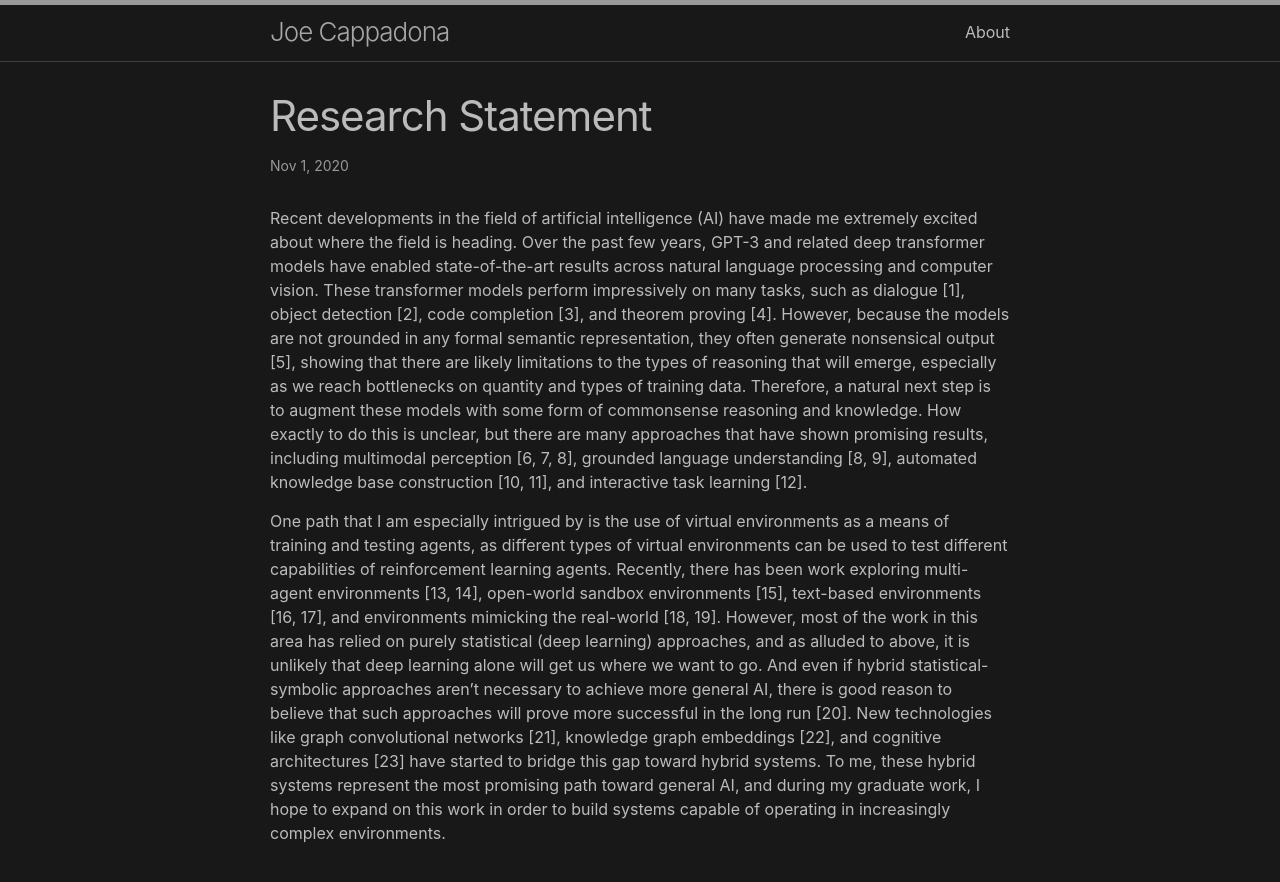
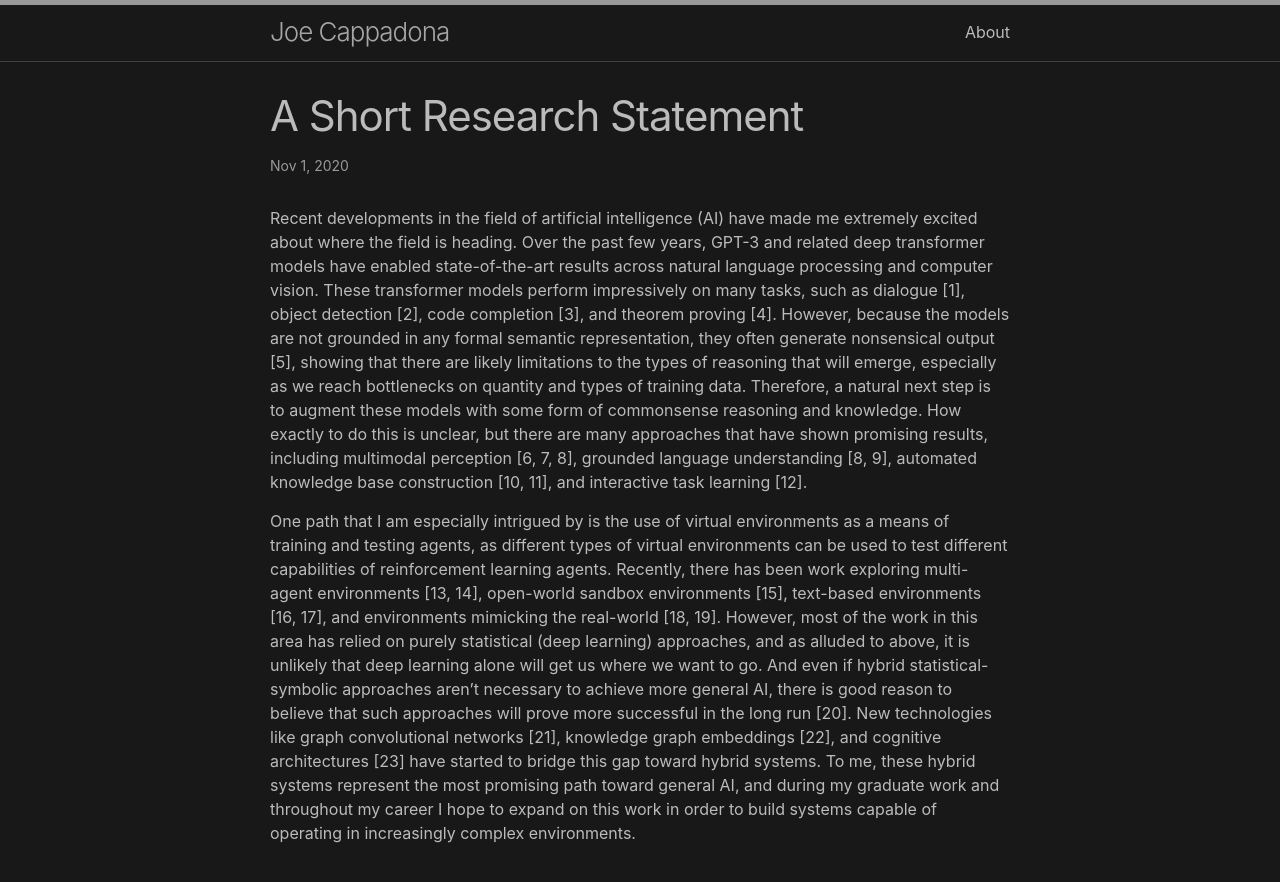
Before and after one commit to josephcappadona/josephcappadona.github.io, a Jekyll site: the page built from _posts/2020-11-01-a-short-research-statement.md, in a window 1280 px wide and 900 px high. Shown: the top 882 px of the window. Built offline with Jekyll 4.4.1, drawn with Linux system fonts in a browser that asks for light colours.

Commit message:
Update and rename 2020-11-01-research-statement.md to 2020-11-01-a-short-research-statement.md

```diff
--- a/_posts/2020-11-01-research-statement.md
+++ b/_posts/2020-11-01-a-short-research-statement.md
@@ -1,12 +1,12 @@
 ---
 layout: post
-title: "Research Statement"
+title: "A Short Research Statement"
 
 ---
 
 Recent developments in the field of artificial intelligence (AI) have made me extremely excited about where the field is heading. Over the past few years, GPT-3 and related deep transformer models have enabled state-of-the-art results across natural language processing and computer vision. These transformer models perform impressively on many tasks, such as dialogue [1], object detection [2], code completion [3], and theorem proving [4]. However, because the models are not grounded in any formal semantic representation, they often generate nonsensical output [5], showing that there are likely limitations to the types of reasoning that will emerge, especially as we reach bottlenecks on quantity and types of training data. Therefore, a natural next step is to augment these models with some form of commonsense reasoning and knowledge. How exactly to do this is unclear, but there are many approaches that have shown promising results, including multimodal perception [6, 7, 8], grounded language understanding [8, 9], automated knowledge base construction [10, 11], and interactive task learning [12].
 
-One path that I am especially intrigued by is the use of virtual environments as a means of training and testing agents, as different types of virtual environments can be used to test different capabilities of reinforcement learning agents. Recently, there has been work exploring multi-agent environments [13, 14], open-world sandbox environments [15], text-based environments [16, 17], and environments mimicking the real-world [18, 19]. However, most of the work in this area has relied on purely statistical (deep learning) approaches, and as alluded to above, it is unlikely that deep learning alone will get us where we want to go. And even if hybrid statistical-symbolic approaches aren’t necessary to achieve more general AI, there is good reason to believe that such approaches will prove more successful in the long run [20]. New technologies like graph convolutional networks [21], knowledge graph embeddings [22], and cognitive architectures [23] have started to bridge this gap toward hybrid systems. To me, these hybrid systems represent the most promising path toward general AI, and during my graduate work, I hope to expand on this work in order to build systems capable of operating in increasingly complex environments.
+One path that I am especially intrigued by is the use of virtual environments as a means of training and testing agents, as different types of virtual environments can be used to test different capabilities of reinforcement learning agents. Recently, there has been work exploring multi-agent environments [13, 14], open-world sandbox environments [15], text-based environments [16, 17], and environments mimicking the real-world [18, 19]. However, most of the work in this area has relied on purely statistical (deep learning) approaches, and as alluded to above, it is unlikely that deep learning alone will get us where we want to go. And even if hybrid statistical-symbolic approaches aren’t necessary to achieve more general AI, there is good reason to believe that such approaches will prove more successful in the long run [20]. New technologies like graph convolutional networks [21], knowledge graph embeddings [22], and cognitive architectures [23] have started to bridge this gap toward hybrid systems. To me, these hybrid systems represent the most promising path toward general AI, and during my graduate work and throughout my career I hope to expand on this work in order to build systems capable of operating in increasingly complex environments.
 
 
 ### References
```
